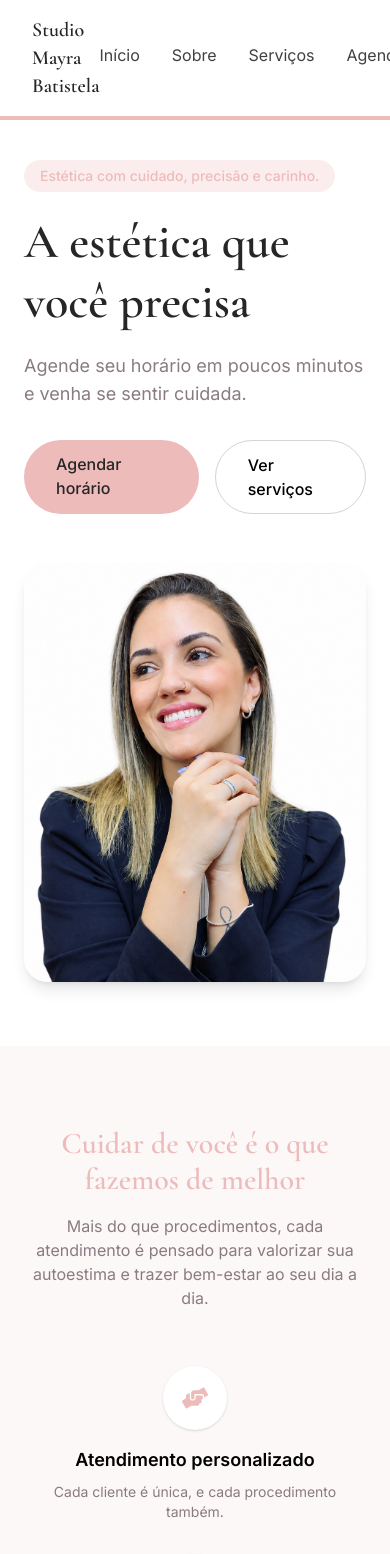
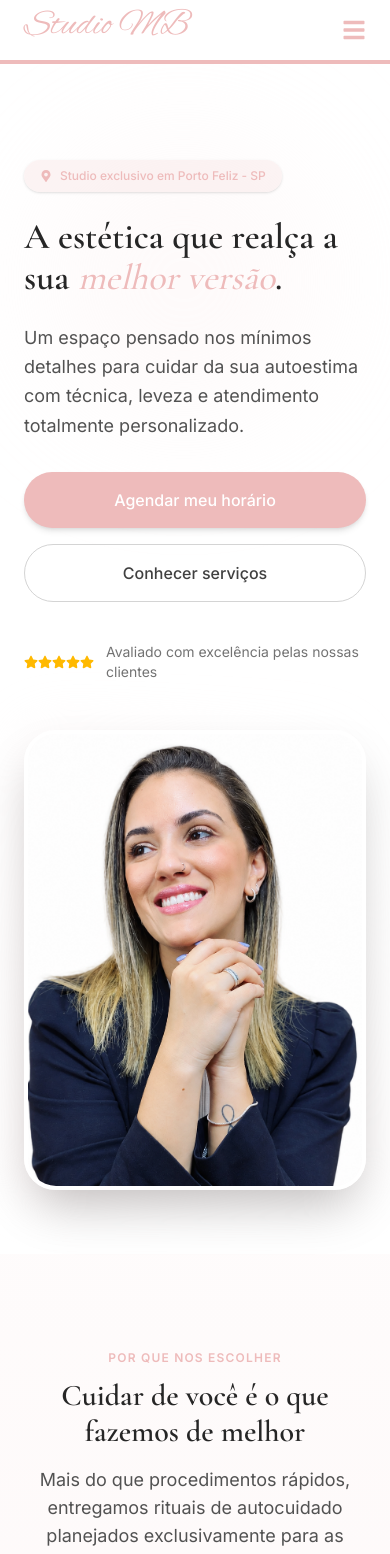
Before and after one commit to Mathmendes77/site-estetica, a React (Vite) app: page / in a window 390 px wide. Shown: the top 1554 px of the page. Built offline with nearby package versions, Linux system fonts and the light colour scheme.

Commit message:
Alteracao de fontes nas paginas

```diff
--- a/src/App.jsx
+++ b/src/App.jsx
@@ -1,4 +1,6 @@
+import { useState } from "react";
 import { BrowserRouter, Routes, Route, Link } from "react-router-dom";
+import { FaBars, FaTimes } from "react-icons/fa";
 import Home from "./pages/Home";
 import Sobre from "./pages/Sobre";
 import Servicos from "./pages/Servicos";
@@ -7,53 +9,76 @@ import Confirmacao from "./pages/Confirmacao";
 import Footer from "./components/Footer";
 
 function App() {
+  const [menuAberto, setMenuAberto] = useState(false);
+
+  const linkClasses =
+    "text-neutral-700 pb-1 border-b-2 border-transparent hover:border-primary-dark transition";
+
   return (
     <BrowserRouter>
       {/* Header fixo */}
-      <nav className="fixed top-0 left-0 w-full z-50 flex items-center justify-between px-8 py-4 bg-white border-b-4 border-primary-dark">
+      <nav className="fixed top-0 left-0 w-full z-50 bg-white border-b-4 border-primary-dark">
+        <div className="flex items-center justify-between px-6 md:px-8 py-4">
           <div className="flex items-center gap-2">
-          <span className="font-display text-xl font-semibold text-neutral-800">
-            Studio Mayra Batistela
+            <span className="font-script text-4xl text-primary-dark leading-none -mt-2">
+              Studio MB
             </span>
           </div>
 
-        <div className="flex gap-8">
+          {/* Links — só desktop */}
+          <div className="hidden md:flex gap-8">
+            <Link to="/" className={linkClasses}>Início</Link>
+            <Link to="/sobre" className={linkClasses}>Sobre</Link>
+            <Link to="/servicos" className={linkClasses}>Serviços</Link>
+            <Link to="/agendar" className={linkClasses}>Agendar</Link>
+          </div>
+
+          {/* CTA — só desktop */}
           <Link
-            to="/"
-            className="text-neutral-700 pb-1 border-b-2 border-transparent hover:border-primary-dark transition"
+            to="/agendar"
+            className="hidden md:inline-block bg-primary-dark text-neutral-800 px-5 py-2 rounded-full font-medium hover:opacity-80 transition"
           >
+            Agendar horário
+          </Link>
+
+          {/* Botão hambúrguer — só mobile */}
+          <button
+            onClick={() => setMenuAberto(!menuAberto)}
+            className="md:hidden text-primary-dark text-2xl"
+            aria-label="Abrir menu"
+          >
+            {menuAberto ? <FaTimes /> : <FaBars />}
+          </button>
+        </div>
+
+        {/* Menu dropdown — só mobile, quando aberto */}
+        {menuAberto && (
+          <div className="md:hidden flex flex-col gap-4 px-6 pb-6 pt-2 bg-white border-t border-primary-dark/20">
+            <Link to="/" className={linkClasses} onClick={() => setMenuAberto(false)}>
               Início
             </Link>
-          <Link
-            to="/sobre"
-            className="text-neutral-700 pb-1 border-b-2 border-transparent hover:border-primary-dark transition"
-          >
+            <Link to="/sobre" className={linkClasses} onClick={() => setMenuAberto(false)}>
               Sobre
             </Link>
-          <Link
-            to="/servicos"
-            className="text-neutral-700 pb-1 border-b-2 border-transparent hover:border-primary-dark transition"
-          >
+            <Link to="/servicos" className={linkClasses} onClick={() => setMenuAberto(false)}>
               Serviços
+            </Link>
+            <Link to="/agendar" className={linkClasses} onClick={() => setMenuAberto(false)}>
+              Agendar
             </Link>
             <Link
               to="/agendar"
-            className="text-neutral-700 pb-1 border-b-2 border-transparent hover:border-primary-dark transition"
-          >
-            Agendar
-          </Link>
-        </div>
-
-        <Link
-          to="/agendar"
-          className="bg-primary-dark text-neutral-800 px-5 py-2 rounded-full font-medium hover:opacity-80 transition"
+              onClick={() => setMenuAberto(false)}
+              className="bg-primary-dark text-neutral-800 px-5 py-2.5 rounded-full font-medium text-center hover:opacity-80 transition"
             >
               Agendar horário
             </Link>
+          </div>
+        )}
       </nav>
 
-      {/* Conteúdo das páginas — fundo branco cobrindo o footer fixo, com margem no final para revelá-lo */}
-      <div className="relative z-10 bg-white mb-80">
+      {/* Conteúdo das páginas */}
+      <div className="relative z-10 bg-white mb-64">
         <Routes>
           <Route path="/" element={<Home />} />
           <Route path="/sobre" element={<Sobre />} />
@@ -63,7 +88,6 @@ function App() {
         </Routes>
       </div>
 
-      {/* Footer fixo, revelado no final do scroll */}
       <Footer />
     </BrowserRouter>
   );
--- a/src/pages/Home.jsx
+++ b/src/pages/Home.jsx
@@ -1,5 +1,5 @@
 import { Link } from "react-router-dom";
-import { FaHandsHelping, FaCertificate, FaLeaf, FaHeart } from "react-icons/fa";
+import { FaHandsHelping, FaCertificate, FaLeaf, FaHeart, FaStar, FaMapMarkerAlt } from "react-icons/fa";
 import mayra from "../assets/mayra.png";
 import MayraSobre from "../assets/MayraSobre.png";
 import { servicos } from "../data/Servicos";
@@ -9,91 +9,124 @@ function Home() {
   const servicosDestaque = servicos.slice(0, 4);
 
   return (
-    <main className="pt-24">
-      {/* Hero */}
-      <section className="px-6 md:px-12 py-16 grid md:grid-cols-2 gap-12 items-center max-w-6xl mx-auto">
-        <div>
-          <span className="inline-block text-sm font-medium text-primary-dark bg-secondary px-4 py-1.5 rounded-full mb-5">
-            Estética com cuidado, precisão e carinho.
-          </span>
-          <h1 className="font-display text-5xl md:text-6xl font-semibold text-neutral-800 leading-tight">
-            A estética que você precisa
+    <main className="pt-24 overflow-x-hidden">
+      {/* Hero Section */}
+      <section className="relative px-6 md:px-12 py-16 md:py-24 grid md:grid-cols-2 gap-12 items-center max-w-7xl mx-auto">
+        {/* Detalhe de fundo decorativo suave */}
+        <div className="absolute top-10 left-10 w-72 h-72 bg-secondary/30 rounded-full blur-3xl -z-10 pointer-events-none" />
+
+        <div className="space-y-6">
+          <div className="inline-flex items-center gap-2 text-xs md:text-sm font-medium text-primary-dark bg-secondary/60 px-4 py-2 rounded-full shadow-sm">
+            <FaMapMarkerAlt className="text-primary-dark" />
+            <span>Studio exclusivo em Porto Feliz - SP</span>
+          </div>
+
+          <h1 className="font-display text-4xl sm:text-5xl md:text-6xl font-bold text-neutral-800 leading-[1.15]">
+            A estética que realça a sua <span className="text-primary-dark italic font-normal">melhor versão</span>.
           </h1>
-          <p className="mt-5 text-muted text-lg">
-            Agende seu horário em poucos minutos e venha se sentir cuidada.
+
+          <p className="text-neutral-600 text-lg md:text-xl font-light leading-relaxed max-w-xl">
+            Um espaço pensado nos mínimos detalhes para cuidar da sua autoestima com técnica, leveza e atendimento totalmente personalizado.
           </p>
-          <div className="mt-8 flex gap-4">
+
+          <div className="pt-2 flex flex-col sm:flex-row gap-4">
             <Link
               to="/agendar"
-              className="bg-primary-dark text-neutral-800 px-8 py-3 rounded-full font-medium hover:scale-105 hover:shadow-lg transition duration-200"
+              className="bg-primary-dark text-white text-center px-8 py-4 rounded-full font-medium shadow-md hover:shadow-xl hover:-translate-y-0.5 transition-all duration-200"
             >
-              Agendar horário
+              Agendar meu horário
             </Link>
             <Link
               to="/servicos"
-              className="border border-neutral-300 px-8 py-3 rounded-full font-medium hover:border-primary-dark transition"
+              className="border border-neutral-300 text-neutral-700 text-center px-8 py-4 rounded-full font-medium hover:border-primary-dark hover:text-primary-dark hover:bg-white/50 transition-all duration-200"
             >
-              Ver serviços
+              Conhecer serviços
             </Link>
+          </div>
+
+          {/* Mini prova social rápida */}
+          <div className="pt-4 flex items-center gap-3 text-sm text-neutral-500">
+            <div className="flex text-amber-400">
+              {[...Array(5)].map((_, i) => (
+                <FaStar key={i} size={14} />
+              ))}
+            </div>
+            <span>Avaliado com excelência pelas nossas clientes</span>
           </div>
         </div>
 
-        <div className="relative">
+        <div className="relative flex justify-center">
+          <div className="absolute -inset-2 bg-gradient-to-tr from-secondary/50 to-transparent rounded-[2.5rem] blur-xl -z-10" />
           <img
             src={mayra}
             alt="Mayra Batistela, esteticista e designer de sobrancelhas"
-            className="rounded-3xl w-full h-[420px] object-cover shadow-lg"
+            className="rounded-[2rem] w-full max-w-md h-[460px] object-cover shadow-2xl border-4 border-white"
           />
         </div>
       </section>
 
-      {/* Por que cuidar da sua beleza aqui */}
-      <section className="px-6 py-20 bg-secondary/40">
-        <div className="max-w-5xl mx-auto text-center mb-14">
-          <h2 className="font-display text-3xl md:text-4xl font-semibold text-primary-dark">
+      {/* Diferenciais / Benefícios */}
+      <section className="px-6 py-24 bg-gradient-to-b from-secondary/20 via-secondary/40 to-secondary/20">
+        <div className="max-w-4xl mx-auto text-center mb-16">
+          <span className="text-xs uppercase tracking-widest text-primary-dark font-semibold mb-3 block">
+            Por que nos escolher
+          </span>
+          <h2 className="font-display text-3xl md:text-4xl font-bold text-neutral-800">
             Cuidar de você é o que fazemos de melhor
           </h2>
-          <p className="mt-4 text-muted max-w-2xl mx-auto">
-            Mais do que procedimentos, cada atendimento é pensado para
-            valorizar sua autoestima e trazer bem-estar ao seu dia a dia.
+          <p className="mt-4 text-neutral-600 text-lg max-w-2xl mx-auto">
+            Mais do que procedimentos rápidos, entregamos rituais de autocuidado planejados exclusivamente para as suas necessidades.
           </p>
         </div>
 
-        <div className="grid gap-8 sm:grid-cols-2 lg:grid-cols-4 max-w-6xl mx-auto">
+        <div className="grid gap-8 sm:grid-cols-2 lg:grid-cols-4 max-w-7xl mx-auto">
           {beneficios.map((item) => (
-            <div key={item.titulo} className="text-center">
-              <div className="w-16 h-16 mx-auto rounded-full bg-white flex items-center justify-center shadow-sm mb-4">
-                <item.icone className="text-primary-dark" size={26} />
+            <div
+              key={item.titulo}
+              className="bg-white/70 backdrop-blur-sm p-8 rounded-3xl border border-neutral-100 shadow-sm hover:shadow-md transition-all duration-300 group text-center"
+            >
+              <div className="w-16 h-16 mx-auto rounded-2xl bg-secondary/60 flex items-center justify-center text-primary-dark mb-6 group-hover:scale-110 transition-transform duration-300">
+                <item.icone size={24} />
               </div>
-              <h3 className="font-semibold text-lg mb-2">{item.titulo}</h3>
-              <p className="text-muted text-sm">{item.descricao}</p>
+              <h3 className="font-display font-semibold text-xl text-neutral-800 mb-3">{item.titulo}</h3>
+              <p className="text-neutral-600 text-sm leading-relaxed">{item.descricao}</p>
             </div>
           ))}
         </div>
       </section>
 
-      {/* Serviços em destaque */}
-      <section className="px-6 py-20">
-        <div className="max-w-5xl mx-auto text-center mb-12">
-          <h2 className="font-display text-3xl md:text-4xl font-semibold text-primary-dark">
+      {/* Serviços em Destaque */}
+      <section className="px-6 py-24 max-w-7xl mx-auto">
+        <div className="flex flex-col md:flex-row md:items-end justify-between mb-16 gap-6">
+          <div>
+            <span className="text-xs uppercase tracking-widest text-primary-dark font-semibold mb-3 block">
+              Especialidades
+            </span>
+            <h2 className="font-display text-3xl md:text-4xl font-bold text-neutral-800">
               Alguns dos nossos serviços
             </h2>
-          <p className="mt-4 text-muted max-w-2xl mx-auto">
-            Do design de sobrancelhas à estética facial, cada procedimento é
-            feito com técnica e cuidado.
+            <p className="mt-2 text-neutral-600 max-w-xl">
+              Do design de sobrancelhas impecável à revitalização da estética facial, descubra os procedimentos mais amados do studio.
             </p>
           </div>
+          <Link
+            to="/servicos"
+            className="hidden md:inline-flex items-center text-primary-dark font-medium hover:underline underline-offset-8"
+          >
+            Ver todos os serviços &rarr;
+          </Link>
+        </div>
 
-        <div className="grid gap-8 sm:grid-cols-2 lg:grid-cols-4 max-w-6xl mx-auto">
+        <div className="grid gap-8 sm:grid-cols-2 lg:grid-cols-4">
           {servicosDestaque.map((servico) => (
             <CardServico key={servico.id} servico={servico} />
           ))}
         </div>
 
-        <div className="text-center mt-12">
+        <div className="text-center mt-12 md:hidden">
           <Link
             to="/servicos"
-            className="inline-block border border-primary-dark text-primary-dark px-8 py-3 rounded-full font-medium hover:bg-primary-dark hover:text-neutral-800 transition"
+            className="inline-block border border-primary-dark text-primary-dark px-8 py-3.5 rounded-full font-medium hover:bg-primary-dark hover:text-white transition"
           >
             Ver todos os serviços
           </Link>
@@ -101,55 +134,64 @@ function Home() {
       </section>
 
       {/* Conheça o espaço / Sobre */}
-      <section className="px-6 py-20 bg-secondary/40">
-        <div className="max-w-6xl mx-auto grid md:grid-cols-2 gap-10 items-center">
+      <section className="px-6 py-24 bg-neutral-50 border-y border-neutral-100">
+        <div className="max-w-7xl mx-auto grid lg:grid-cols-2 gap-16 items-center">
           <div className="grid grid-cols-2 gap-4">
             <img
               src={mayra}
               alt="Mayra Batistela"
-              className="rounded-3xl w-full h-72 object-cover object-top shadow-lg mt-8"
+              className="rounded-3xl w-full h-80 object-cover object-top shadow-md translate-y-6"
             />
             <img
               src={MayraSobre}
               alt="Studio Mayra Batistela"
-              className="rounded-3xl w-full h-72 object-cover object-top shadow-lg"
+              className="rounded-3xl w-full h-80 object-cover object-top shadow-md -translate-y-6"
             />
           </div>
 
-          <div>
-            <h2 className="font-display text-3xl md:text-4xl font-semibold text-primary-dark mb-5">
-              Conheça a Mayra
+          <div className="space-y-6">
+            <span className="text-xs uppercase tracking-widest text-primary-dark font-semibold block">
+              Sobre a profissional
+            </span>
+            <h2 className="font-display text-3xl md:text-4xl font-bold text-neutral-800 leading-tight">
+              Prazer, sou a Mayra Batistela
             </h2>
-            <p className="text-muted text-lg leading-relaxed mb-4">
-              Esteticista, designer de sobrancelhas e apaixonada por cuidar
-              de pessoas — dentro e fora do espelho. Cada atendimento no
-              Studio começa com carinho antes mesmo da cliente chegar.
+            <p className="text-neutral-600 text-lg leading-relaxed">
+              Esteticista e designer de sobrancelhas apaixonada por transformar olhares e elevar a autoconfiança de cada mulher. Acredito que o verdadeiro cuidado vai muito além da estética: é sobre criar um refúgio seguro para você desacelerar.
             </p>
+            <div className="pt-2">
               <Link
                 to="/sobre"
-              className="inline-block bg-primary-dark text-neutral-800 px-8 py-3 rounded-full font-medium hover:scale-105 hover:shadow-lg transition duration-200"
+                className="inline-block bg-primary-dark text-white px-8 py-3.5 rounded-full font-medium shadow-md hover:shadow-lg hover:-translate-y-0.5 transition duration-200"
               >
                 Conhecer a história completa
               </Link>
             </div>
           </div>
+        </div>
       </section>
 
-      {/* CTA final */}
-      <section className="px-6 py-24 text-center">
-        <h2 className="font-display text-4xl md:text-5xl font-semibold text-primary tracking-wide">
+      {/* CTA Final Elegante */}
+      <section className="relative px-6 py-28 text-center overflow-hidden bg-gradient-to-b from-transparent to-secondary/30">
+        <div className="max-w-3xl mx-auto space-y-6 relative z-10">
+          <span className="w-12 h-12 mx-auto rounded-full bg-secondary flex items-center justify-center text-primary-dark shadow-sm mb-2">
+            <FaHeart size={20} />
+          </span>
+          <h2 className="font-display text-4xl md:text-5xl font-bold text-neutral-800 tracking-tight">
             Desperte sua autoestima
           </h2>
-        <p className="mt-4 text-muted max-w-md mx-auto">
-          Reserve um momento só seu — venha se cuidar no Studio Mayra
-          Batistela.
+          <p className="text-neutral-600 text-lg max-w-lg mx-auto leading-relaxed">
+            Reserve um momento só seu. Venha viver uma experiência de autocuidado inesquecível no Studio Mayra Batistela.
           </p>
+          <div className="pt-4">
             <Link
               to="/agendar"
-          className="inline-block mt-8 bg-primary-dark text-neutral-800 px-10 py-3.5 rounded-full font-medium hover:scale-105 hover:shadow-lg transition duration-200"
+              className="inline-block bg-primary-dark text-white px-10 py-4 rounded-full font-medium text-lg shadow-lg hover:shadow-xl hover:-translate-y-1 transition duration-200"
             >
-          Agendar horário
+              Agendar meu horário agora
             </Link>
+          </div>
+        </div>
       </section>
     </main>
   );
@@ -158,23 +200,23 @@ function Home() {
 const beneficios = [
   {
     icone: FaHandsHelping,
-    titulo: "Atendimento personalizado",
-    descricao: "Cada cliente é única, e cada procedimento também.",
+    titulo: "Atendimento exclusivo",
+    descricao: "Cada cliente é única, e cada procedimento é adaptado ao seu perfil.",
   },
   {
     icone: FaCertificate,
     titulo: "Profissional qualificada",
-    descricao: "Formação e atualização constante em estética.",
+    descricao: "Constantemente atualizada com as melhores técnicas do mercado.",
   },
   {
     icone: FaLeaf,
-    titulo: "Materiais de qualidade",
-    descricao: "Produtos selecionados para o melhor resultado.",
+    titulo: "Produtos selecionados",
+    descricao: "Utilizamos apenas marcas de alto padrão para resultados impecáveis.",
   },
   {
     icone: FaHeart,
     titulo: "Ambiente acolhedor",
-    descricao: "Um espaço preparado para você relaxar de verdade.",
+    descricao: "Um espaço intimista e relaxante feito para o seu bem-estar.",
   },
 ];
 
```
Also changed, not shown: src/components/CarrosselServicos.jsx (deleted, +0 -48 lines), src/pages/Servicos.jsx (+11 -11 lines), src/pages/Sobre.jsx (+7 -7 lines), subir.txt. Lines whose indentation alone changed are shown as unchanged.
